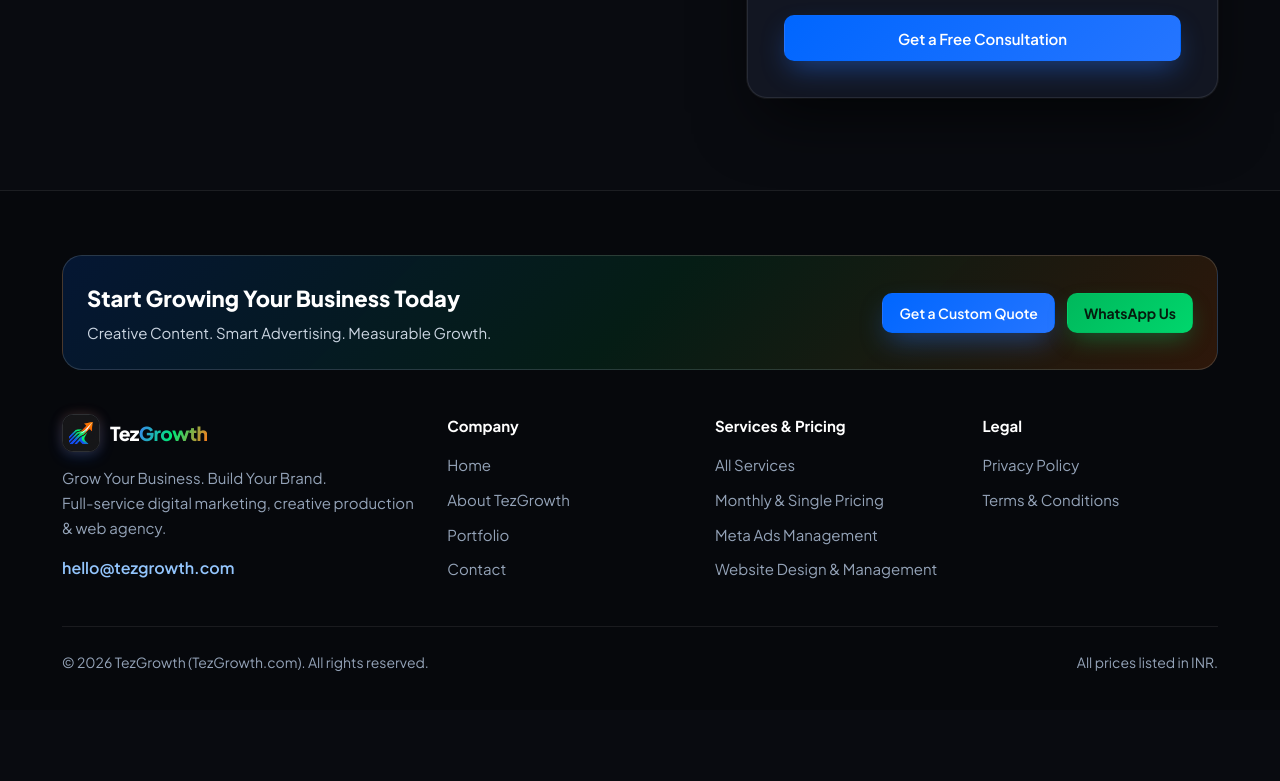
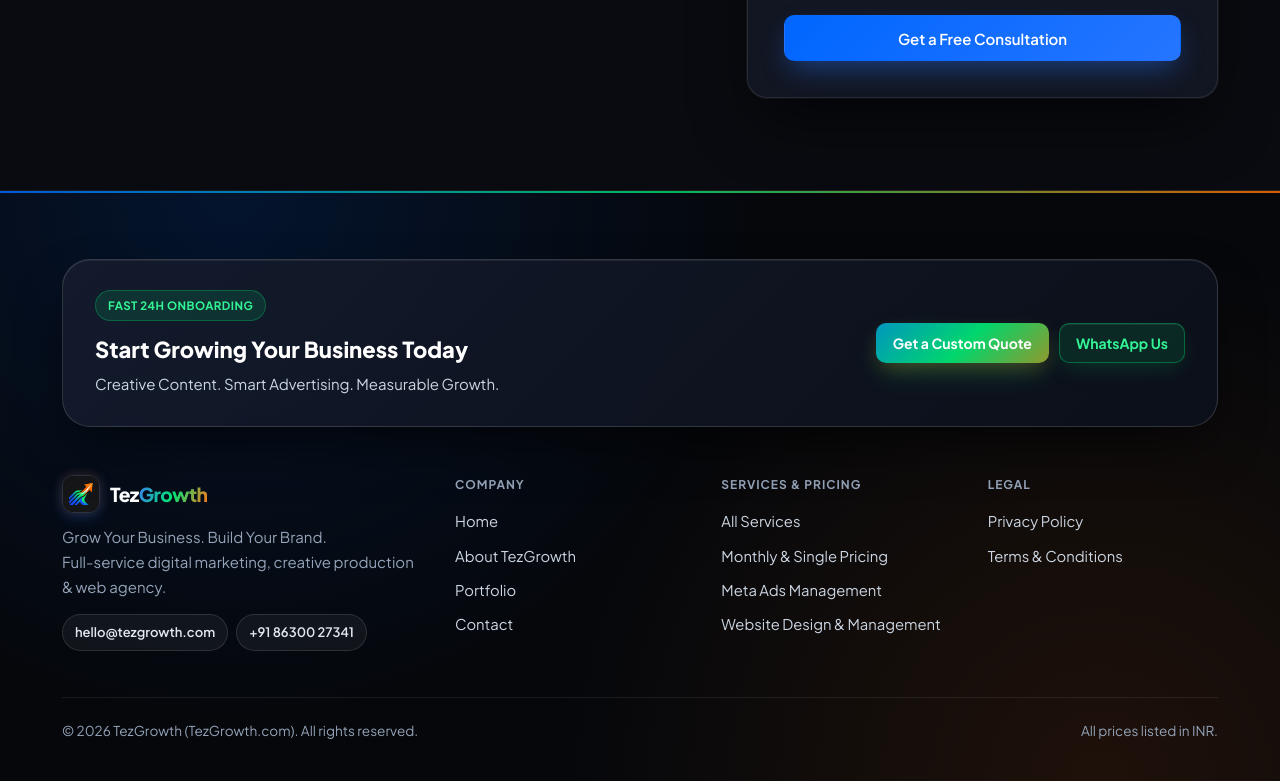
Before and after one commit to tezgrowth/tezgrowth, a plain HTML site: page index.html in a window 1280 px wide. Shown: the part 9807-10588 px from the top of the page. Before the commit the page ends 10517 px from the top, so only its background shows below. Drawn offline with Linux system fonts and the light colour scheme.

Commit message:
Upgrade footer with architectural glass CTA, 2-col mobile grid, and contact chips

```diff
--- a/css/styles.css
+++ b/css/styles.css
@@ -1878,74 +1878,164 @@ dialog.modal::backdrop {
    Architectural Footer
    ========================================================================== */
 .site-footer {
-  background-color: #06080c;
+  position: relative;
+  overflow: hidden;
+  background:
+    radial-gradient(circle at 18% 0%, rgba(0, 102, 255, 0.14) 0%, transparent 44%),
+    radial-gradient(circle at 86% 100%, rgba(255, 107, 0, 0.1) 0%, transparent 44%),
+    #05070b;
   color: #cbd5e1;
-  padding-block: 56px 96px;
-  border-top: 1px solid var(--border-light);
+  padding-block: 52px 96px;
+  border-top: 1px solid rgba(255, 255, 255, 0.08);
+}
+
+.site-footer::before {
+  content: '';
+  position: absolute;
+  top: 0;
+  left: 0;
+  right: 0;
+  height: 2px;
+  background: var(--brand-gradient);
+  opacity: 0.85;
 }
 
 @media (min-width: 768px) {
   .site-footer {
-    padding-block: 64px 36px;
+    padding-block: 68px 38px;
   }
 }
 
 .footer-cta-banner {
-  background: linear-gradient(135deg, rgba(0, 102, 255, 0.16) 0%, rgba(0, 214, 108, 0.1) 50%, rgba(255, 107, 0, 0.16) 100%);
+  position: relative;
+  background: linear-gradient(135deg, rgba(20, 27, 45, 0.92) 0%, rgba(12, 16, 26, 0.96) 100%);
   border: 1px solid rgba(255, 255, 255, 0.14);
-  border-radius: var(--radius-lg);
-  padding: 24px;
-  margin-bottom: 44px;
+  border-radius: var(--radius-xl);
+  padding: 24px 20px;
+  margin-bottom: 40px;
+  display: flex;
+  flex-direction: column;
+  align-items: flex-start;
+  justify-content: space-between;
+  gap: 18px;
+  box-shadow: 0 24px 55px -16px rgba(0, 0, 0, 0.75), inset 0 1px 0 rgba(255, 255, 255, 0.08);
+}
+
+.footer-cta-banner > div:last-child {
+  width: 100%;
+  display: grid !important;
+  grid-template-columns: 1fr 1fr;
+  gap: 10px !important;
+}
+
+.footer-cta-banner > div:last-child .btn {
+  width: 100%;
+}
+
+@media (min-width: 768px) {
+  .footer-cta-banner {
+    flex-direction: row;
+    align-items: center;
+    padding: 30px 32px;
+    margin-bottom: 48px;
+  }
+  .footer-cta-banner > div:last-child {
+    width: auto;
+    display: flex !important;
+  }
+  .footer-cta-banner > div:last-child .btn {
+    width: auto;
+  }
+}
+
+.footer-grid {
+  display: grid;
+  grid-template-columns: 1fr 1fr;
+  gap: 28px 20px;
+  margin-bottom: 36px;
+}
+
+.footer-grid > :first-child {
+  grid-column: 1 / -1;
+  padding-bottom: 22px;
+  border-bottom: 1px solid rgba(255, 255, 255, 0.08);
+}
+
+@media (min-width: 768px) {
+  .footer-grid {
+    grid-template-columns: 1.55fr 1fr 1fr 1fr;
+    gap: 36px;
+    margin-bottom: 46px;
+  }
+  .footer-grid > :first-child {
+    grid-column: auto;
+    padding-bottom: 0;
+    border-bottom: none;
+  }
+}
+
+.footer-contact-chips {
+  display: flex;
+  flex-wrap: wrap;
+  gap: 8px;
+  margin-top: 14px;
+}
+
+.footer-chip {
+  display: inline-flex;
+  align-items: center;
+  gap: 6px;
+  padding: 7px 12px;
+  border-radius: var(--radius-full);
+  background: rgba(255, 255, 255, 0.05);
+  border: 1px solid rgba(255, 255, 255, 0.12);
+  font-size: 0.8125rem;
+  font-weight: 600;
+  color: #e2e8f0;
+  transition: border-color var(--transition), background-color var(--transition), color var(--transition);
+}
+
+.footer-chip:hover {
+  border-color: var(--accent-green);
+  background: rgba(0, 214, 108, 0.1);
+  color: #ffffff;
+}
+
+.footer-heading {
+  color: #94a3b8;
+  font-size: 0.75rem;
+  font-weight: 700;
+  text-transform: uppercase;
+  letter-spacing: 0.08em;
+  margin-bottom: 14px;
+}
+
+.footer-links {
+  display: grid;
+  gap: 10px;
+  font-size: 0.925rem;
+}
+
+.footer-links a {
+  display: inline-block;
+  color: #cbd5e1;
+  transition: color var(--transition), transform var(--transition);
+}
+
+.footer-links a:hover {
+  color: #ffffff;
+  transform: translateX(3px);
+}
+
+.footer-bottom {
+  padding-top: 22px;
+  border-top: 1px solid rgba(255, 255, 255, 0.08);
   display: flex;
   flex-wrap: wrap;
   align-items: center;
   justify-content: space-between;
-  gap: 20px;
-}
-
-.footer-grid {
-  display: grid;
-  gap: 32px;
-  margin-bottom: 44px;
-}
-
-@media (min-width: 768px) {
-  .footer-grid {
-    grid-template-columns: 1.5fr 1fr 1fr 1fr;
-  }
-}
-
-.footer-heading {
-  color: #ffffff;
-  font-size: 0.9375rem;
-  font-weight: 700;
-  margin-bottom: 14px;
-}
-
-.footer-links {
-  display: grid;
-  gap: 10px;
-  font-size: 0.9375rem;
-}
-
-.footer-links a {
-  color: #94a3b8;
-  transition: color var(--transition);
-}
-
-.footer-links a:hover {
-  color: #ffffff;
-}
-
-.footer-bottom {
-  padding-top: 24px;
-  border-top: 1px solid rgba(255, 255, 255, 0.08);
-  display: flex;
-  flex-wrap: wrap;
-  align-items: center;
-  justify-content: space-between;
-  gap: 14px;
-  font-size: 0.875rem;
+  gap: 12px;
+  font-size: 0.85rem;
   color: #94a3b8;
 }
 
--- a/index.html
+++ b/index.html
@@ -754,26 +754,30 @@
     <div class="container">
       <div class="footer-cta-banner">
         <div>
+          <span class="badge badge--green" style="margin-bottom: 10px;">Fast 24h Onboarding</span>
           <h2 style="color: #ffffff; font-size: 1.375rem; font-weight: 800; margin-bottom: 4px;">Start Growing Your Business Today</h2>
           <p style="color: #cbd5e1; font-size: 0.9375rem;">Creative Content. Smart Advertising. Measurable Growth.</p>
         </div>
         <div style="display: flex; flex-wrap: wrap; gap: 12px;">
-          <a href="contact.html" class="btn btn--primary btn--sm">Get a Custom Quote</a>
-          <a href="#" data-whatsapp-link class="btn btn--whatsapp btn--sm">WhatsApp Us</a>
+          <a href="contact.html" class="btn btn--gradient btn--sm">Get a Custom Quote</a>
+          <a href="#" data-whatsapp-link class="btn btn--whatsapp-glass btn--sm">WhatsApp Us</a>
         </div>
       </div>
 
       <div class="footer-grid">
         <div>
-          <a href="index.html" class="brand-logo" style="color: #ffffff; margin-bottom: 14px;">
+          <a href="index.html" class="brand-logo" style="color: #ffffff; margin-bottom: 12px;">
             <img src="assets/tezgrowth-logo.jpg" alt="TezGrowth Logo" class="brand-logo-img" />
             <span>Tez<span class="brand-wordmark-accent">Growth</span></span>
           </a>
-          <p style="font-size: 0.9375rem; color: #94a3b8; margin-bottom: 14px;">
+          <p style="font-size: 0.9375rem; color: #94a3b8; margin-bottom: 4px;">
             Grow Your Business. Build Your Brand.<br />
             Full-service digital marketing, creative production &amp; web agency.
           </p>
-          <a href="mailto:hello@tezgrowth.com" style="color: #93c5fd; font-weight: 600;">hello@tezgrowth.com</a>
+          <div class="footer-contact-chips">
+            <a href="mailto:hello@tezgrowth.com" class="footer-chip">hello@tezgrowth.com</a>
+            <a href="#" data-whatsapp-link class="footer-chip">+91 86300 27341</a>
+          </div>
         </div>
 
         <div>
```
Also changed, not shown: pricing.html (+9 -5 lines).
